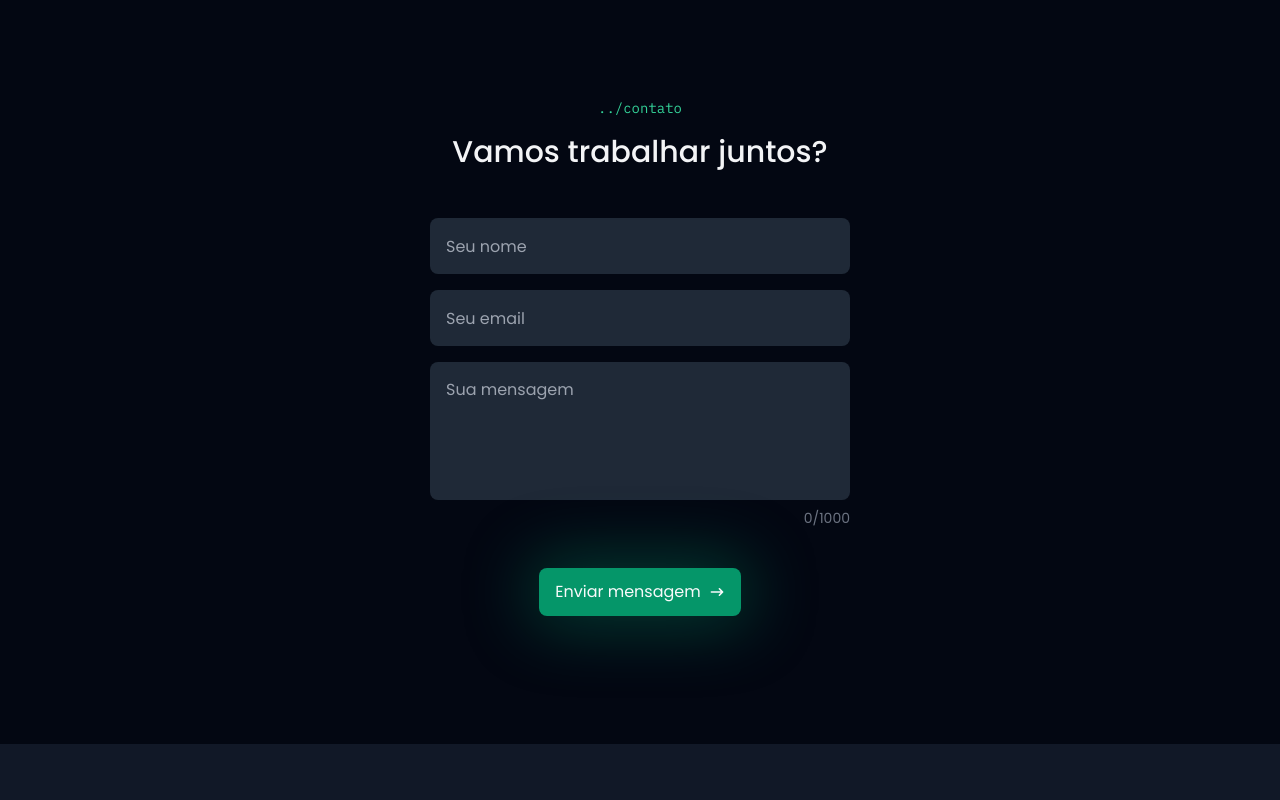
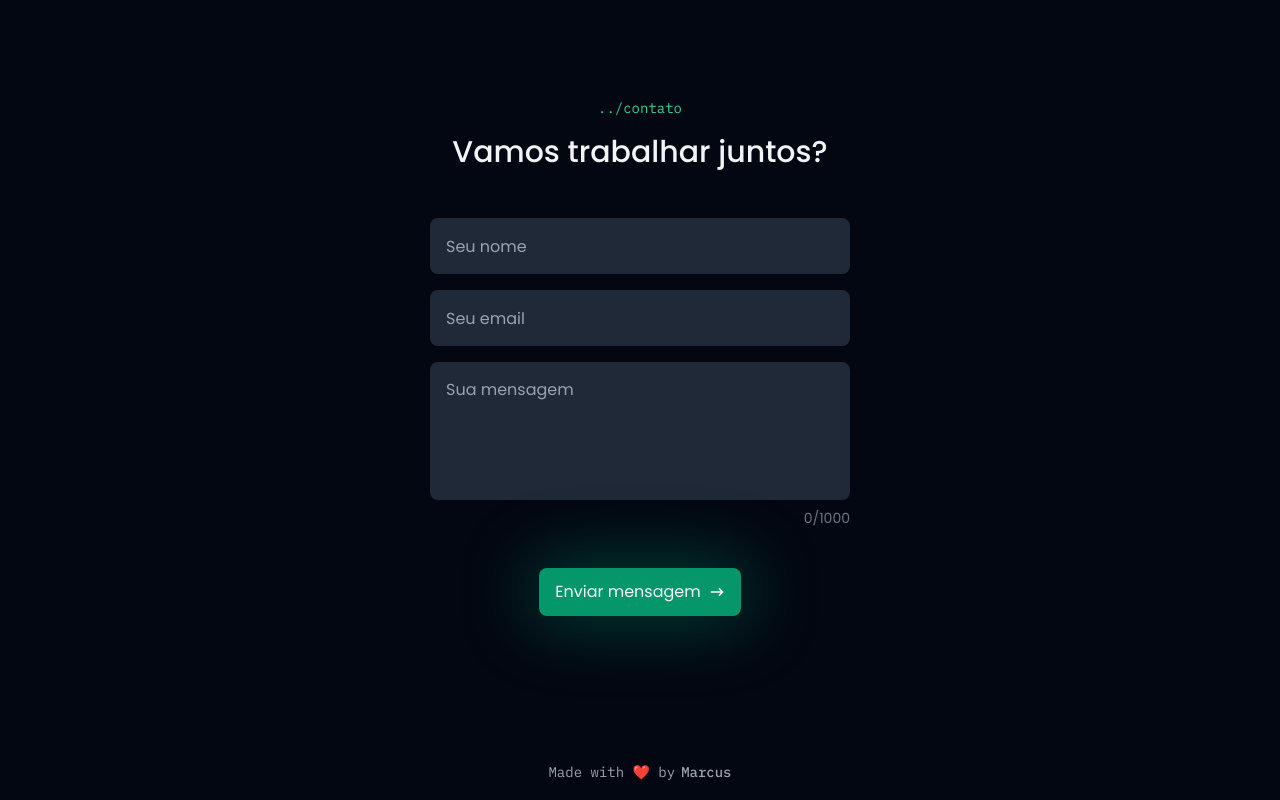
Before and after one commit to MarcusPOliveira/marcus-dev, a Next.js app: page /home in a window 1280 px wide. Shown: the part 3665-4465 px from the top of the page. Before the commit the page ends 4409 px from the top, so only its background shows below. Built offline with nearby package versions, Linux system fonts and the light colour scheme.

Commit message:
feat: footer component

```diff
--- a/src/app/home/page.tsx
+++ b/src/app/home/page.tsx
@@ -1,4 +1,5 @@
 import { ContactForm } from '@/components/contact_form'
+import { Footer } from '@/components/footer'
 import { Header } from '@/components/header'
 import { HeroSection } from '@/components/hero_section'
 import { HighlightedProjects } from '@/components/highlighted_projects'
@@ -14,6 +15,7 @@ export default function Home() {
       <HighlightedProjects />
       <WorkExperience />
       <ContactForm />
+      <Footer />
     </div>
   )
 }
--- /dev/null
+++ b/src/components/footer/index.tsx
@@ -0,0 +1,9 @@
+export const Footer = () => {
+  return (
+    <footer className="flex h-14 w-full items-center justify-center bg-gray-950 text-gray-400">
+      <span className="flex items-center gap-1.5 font-mono text-xs text-gray-400 sm:text-sm">
+        Made with ❤️ by <strong className="font-medium">Marcus</strong>
+      </span>
+    </footer>
+  )
+}
```
